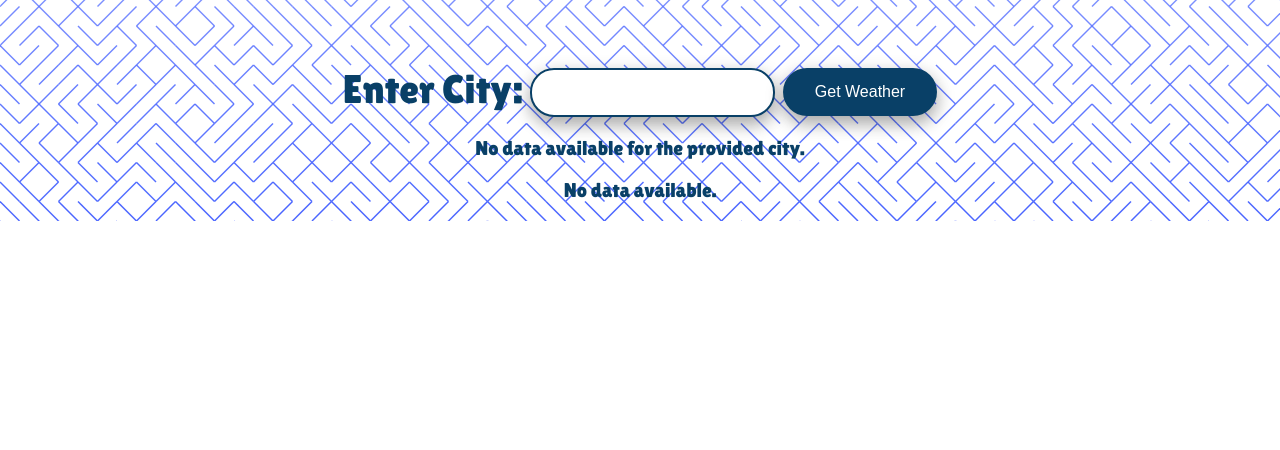
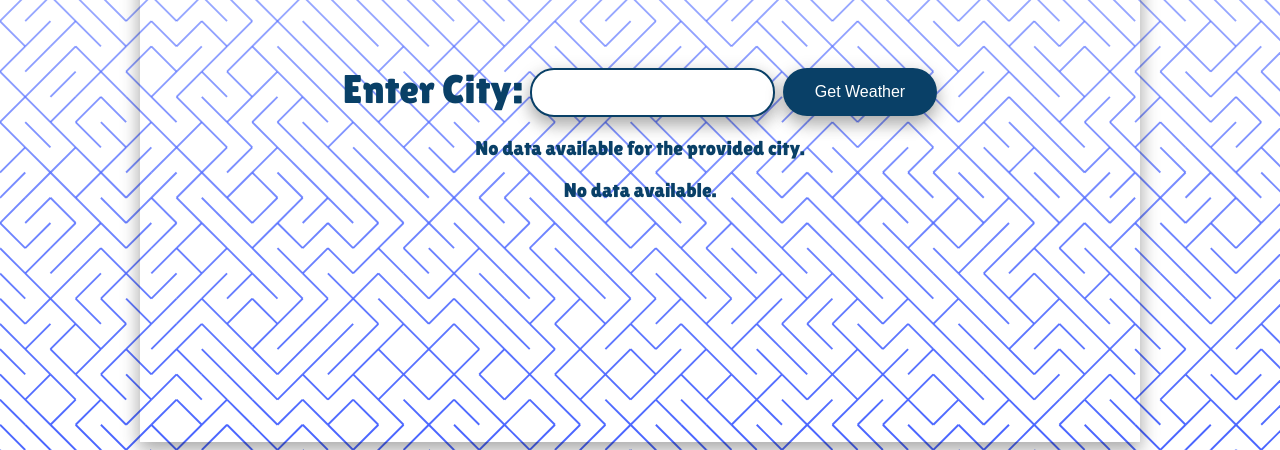
Before and after one commit to Maciejowskii/weather, a Django app: page / in a window 1280 px wide. Shown: the part 559-1009 px from the top of the page. Before the commit the page ends 780 px from the top, so only its background shows below. Run offline with Django 4.2, Linux system fonts and the light colour scheme.

Commit message:
added blyatifull css

```diff
--- a/weatherForecast/forecast/static/style.css
+++ b/weatherForecast/forecast/static/style.css
@@ -7,6 +7,11 @@ body {background-color: white;
 
 }
 
+#box {
+    width: 1000px;
+    height: 600px;
+    box-shadow: 0 8px 16px 0 rgba(0,0,0,0.2), 0 6px 20px 0 rgba(0,0,0,0.19);
+  }
 
 #LogoTop{
     color: #094067;
--- a/weatherForecast/templates/core/main.html
+++ b/weatherForecast/templates/core/main.html
@@ -14,10 +14,15 @@
 
 <body>
     <center>
+
         <div id="LogoTop">
             <img src="https://cdn.discordapp.com/attachments/1150849159767801856/1170794114871214231/ri_cloud-fill.png?ex=655a55fd&is=6547e0fd&hm=75ba0b69baffeb34b1f06ba93803bae8daccf464cc3029075c5e2a96fe40a9e1&">
+
+        </div>
+        <div id="box">
+            <div id="LogoTop">
             <h1>TrueWeather</h1>
-        </div>
+            </div>
     <div id="CitySearch">
     <form method="post">
             {% csrf_token %}
@@ -44,6 +49,7 @@
         <p>No data available.</p>
         {% endif %}
     </div>
+</div>
     </center>
 </body>
 
```
